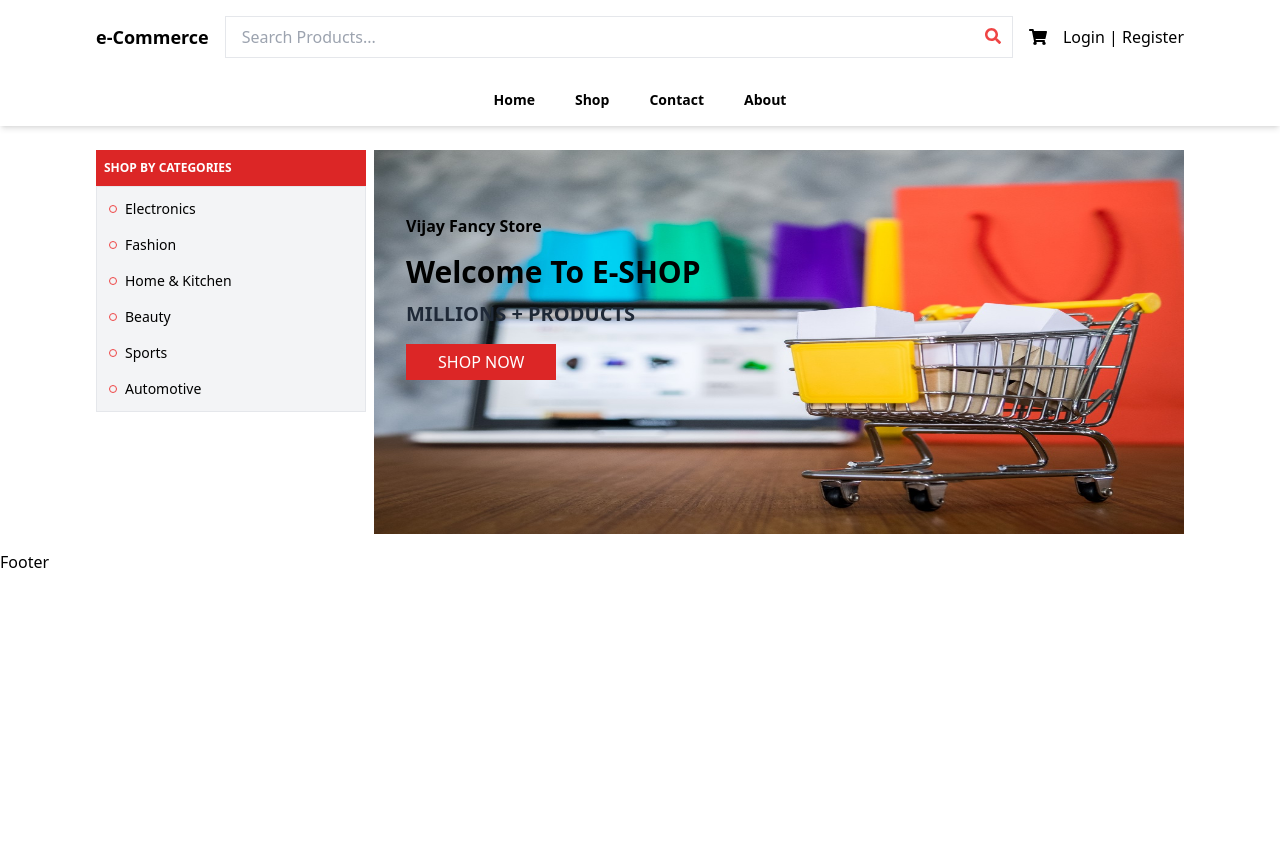
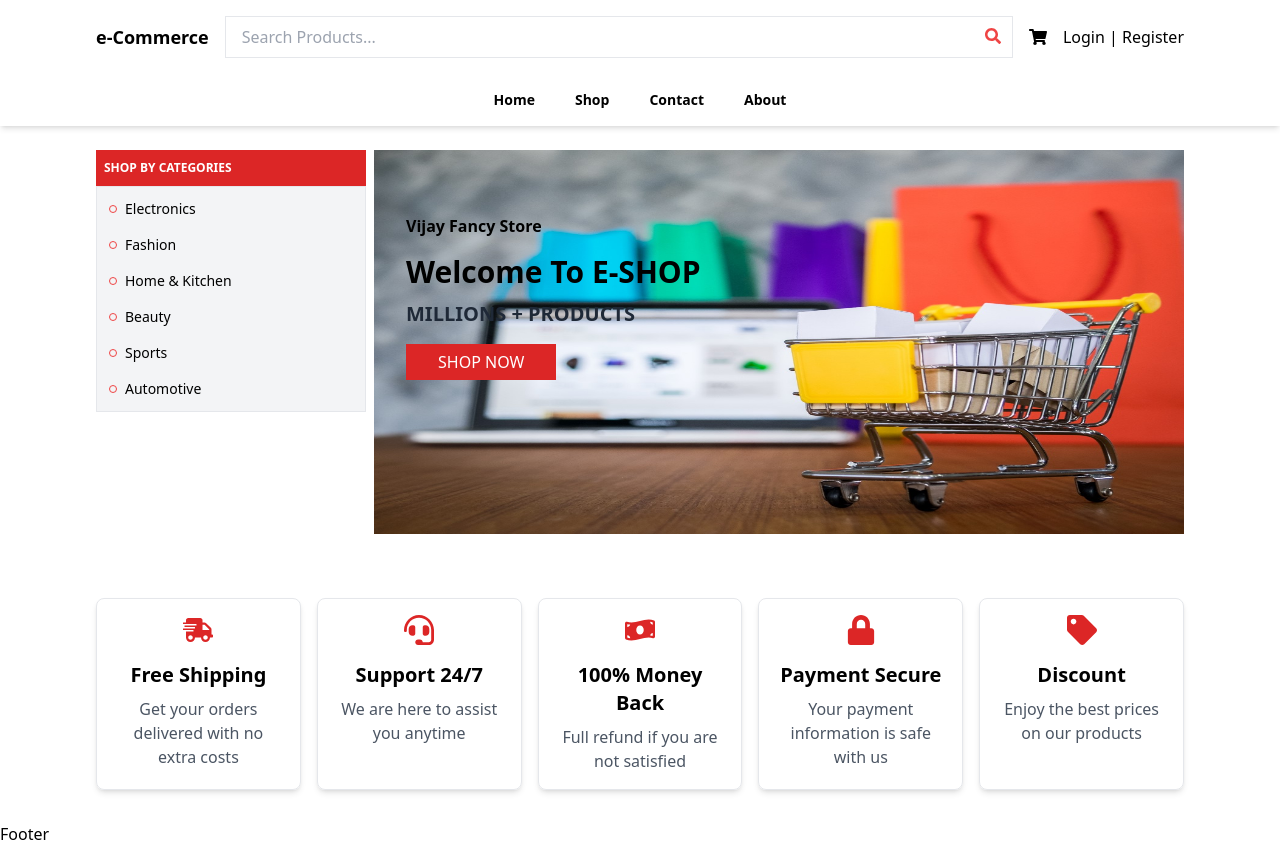
Before and after one commit to singhvijay031/e-commerce-frontend, a React (Vite) app: page / in a window 1280 px wide. Before the commit the page ends 800 px from the top, so only its background shows below. Built offline with nearby package versions, Linux system fonts and the light colour scheme.

Commit message:
imported infoSection

```diff
--- a/src/pages/Home.jsx
+++ b/src/pages/Home.jsx
@@ -1,5 +1,6 @@
 import { Categories } from "../assets/mockData";
 import Hero from "../assets/images/hero-img.jpg";
+import InfoSection from "../components/InfoSection";
 
 const Home = () => {
   return (
@@ -36,6 +37,7 @@ const Home = () => {
           </div>
         </div>
       </div>
+      <InfoSection />
     </div>
   );
 };
```
